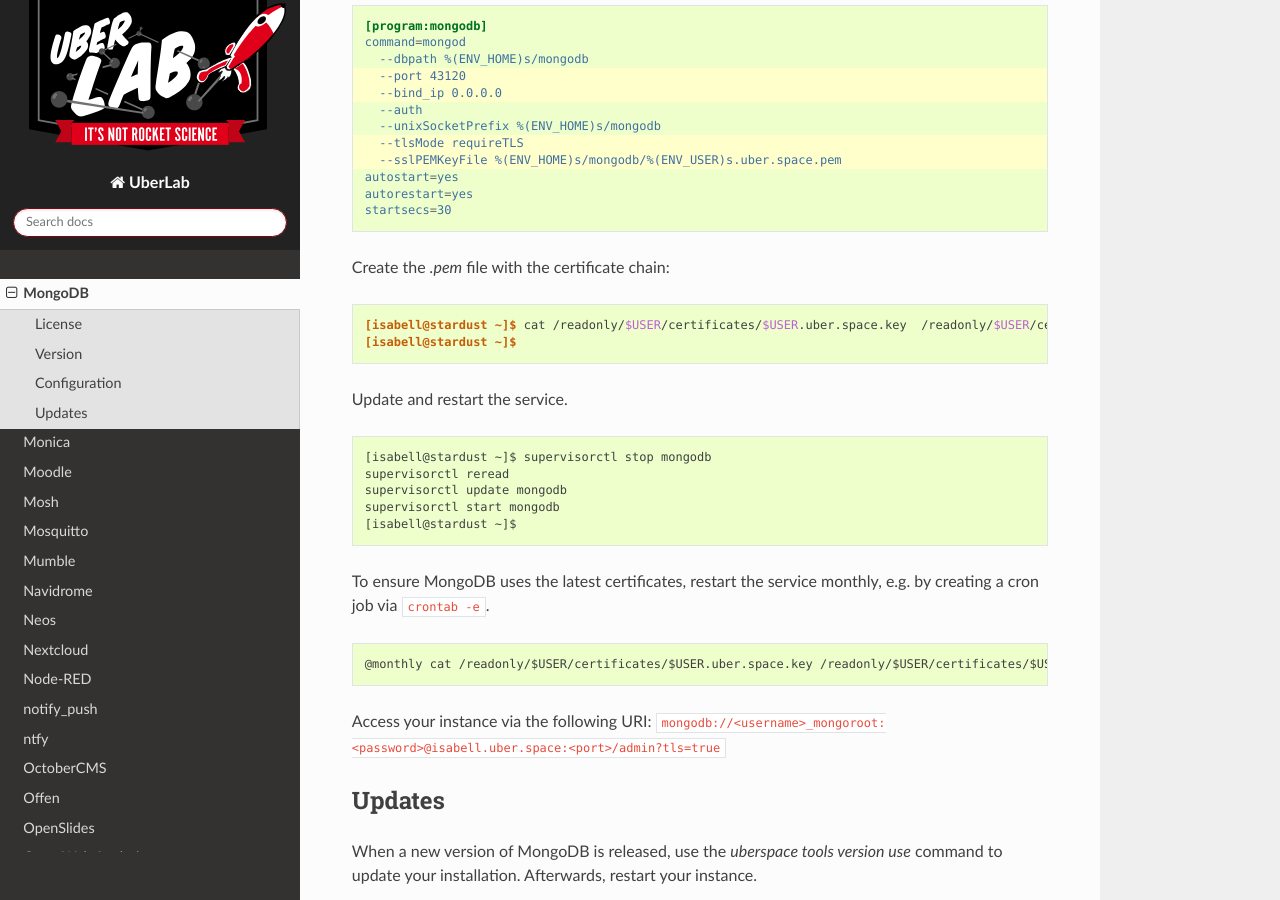
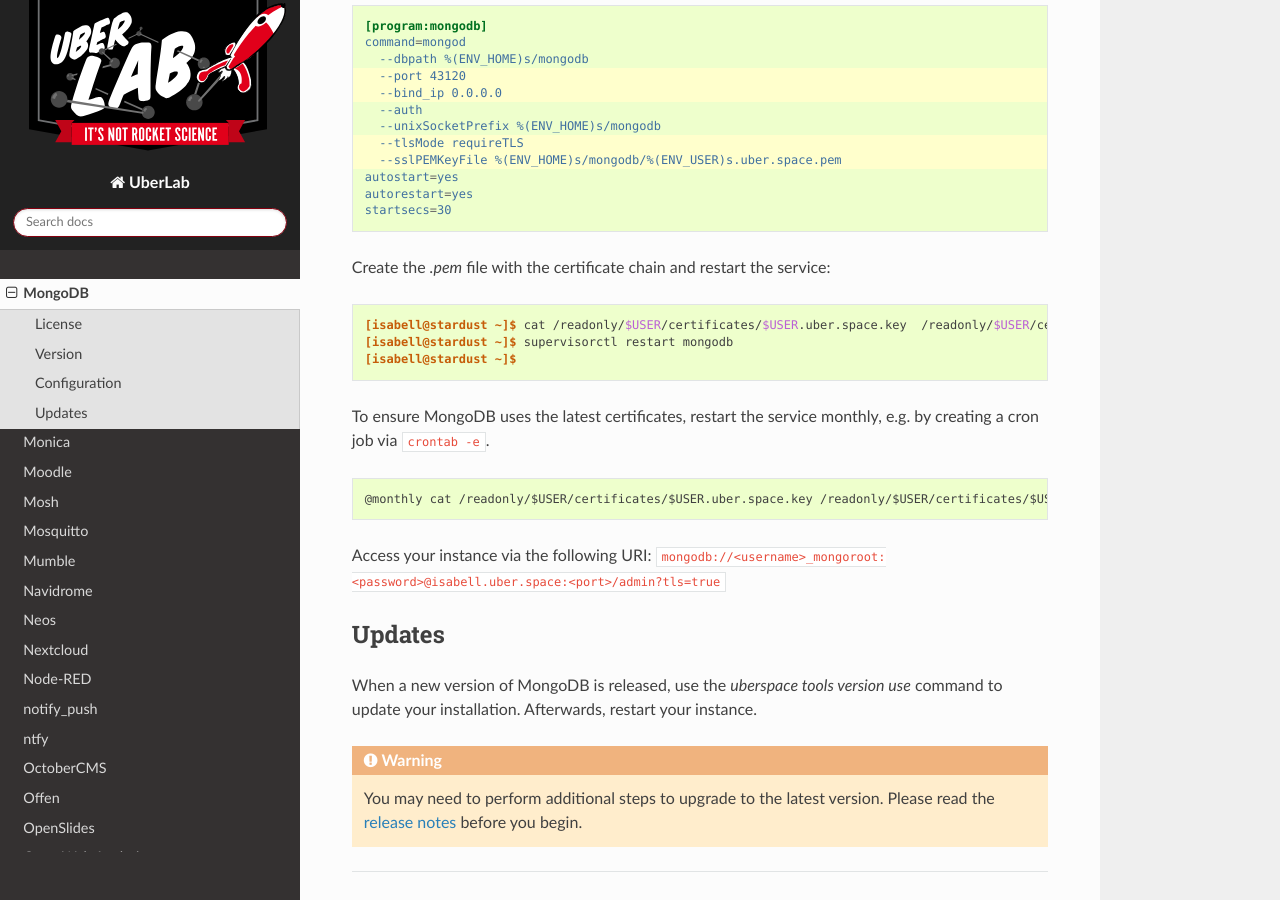
Before and after one commit to Uberspace/lab, a Sphinx documentation site: the page built from source/guide_mongodb.rst, in a window 1280 px wide and 900 px high, scrolled down 4113 px. Built offline with Sphinx 7.4.7 and the Read the Docs theme 2.0.0, drawn with Linux system fonts in a browser that asks for light colours.

Commit message:
[mongodb] fix service handling

```diff
--- a/source/guide_mongodb.rst
+++ b/source/guide_mongodb.rst
@@ -188,21 +188,12 @@
  startsecs=30
 
 
-Create the `.pem` file with the certificate chain:
+Create the `.pem` file with the certificate chain and restart the service:
 
 .. code-block::
 
  [isabell@stardust ~]$ cat /readonly/$USER/certificates/$USER.uber.space.key  /readonly/$USER/certificates/$USER.uber.space.crt > /home/$USER/mongodb/$USER.uber.space.pem
- [isabell@stardust ~]$
-
-Update and restart the service.
-
-.. code-block:: none
-
- [isabell@stardust ~]$ supervisorctl stop mongodb
- supervisorctl reread
- supervisorctl update mongodb
- supervisorctl start mongodb
+ [isabell@stardust ~]$ supervisorctl restart mongodb
  [isabell@stardust ~]$
 
 To ensure MongoDB uses the latest certificates, restart the service monthly, e.g. by creating a cron job via ``crontab -e``.
```
